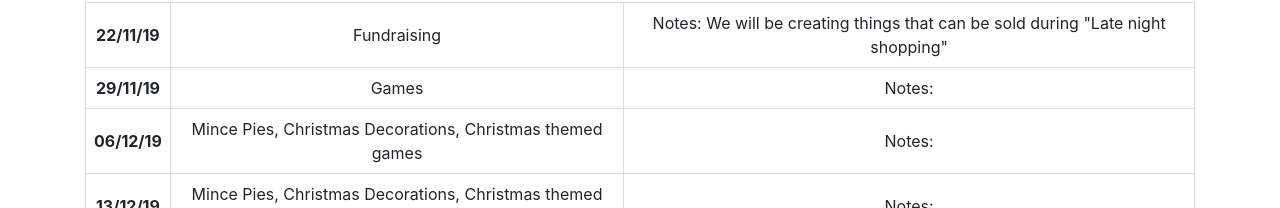
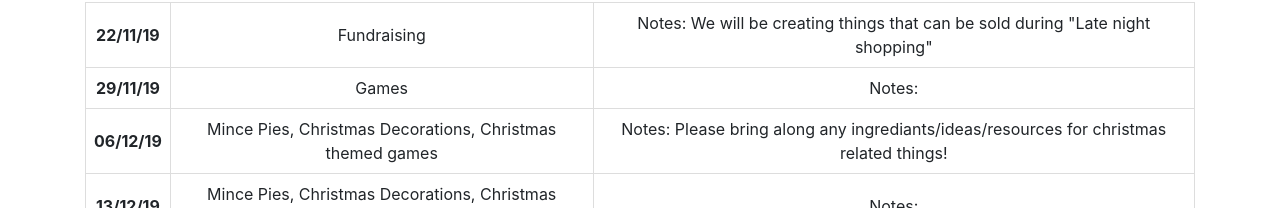
Before and after one commit to Catley94/scoutexplorers, a React (Create React App) app: page / in a window 1280 px wide. Shown: the part 744-952 px from the top of the page. Built offline with nearby package versions, Linux system fonts and the light colour scheme.

Commit message:
Update schedule

```diff
--- a/src/App.js
+++ b/src/App.js
@@ -54,7 +54,7 @@ function App() {
               <tr>
                 <th>06/12/19</th>
                 <td>Mince Pies, Christmas Decorations, Christmas themed games</td>
-                <td>Notes:</td>
+                <td>Notes: Please bring along any ingrediants/ideas/resources for christmas related things!</td>
               </tr>
               <tr>
                 <th>13/12/19</th>
```
